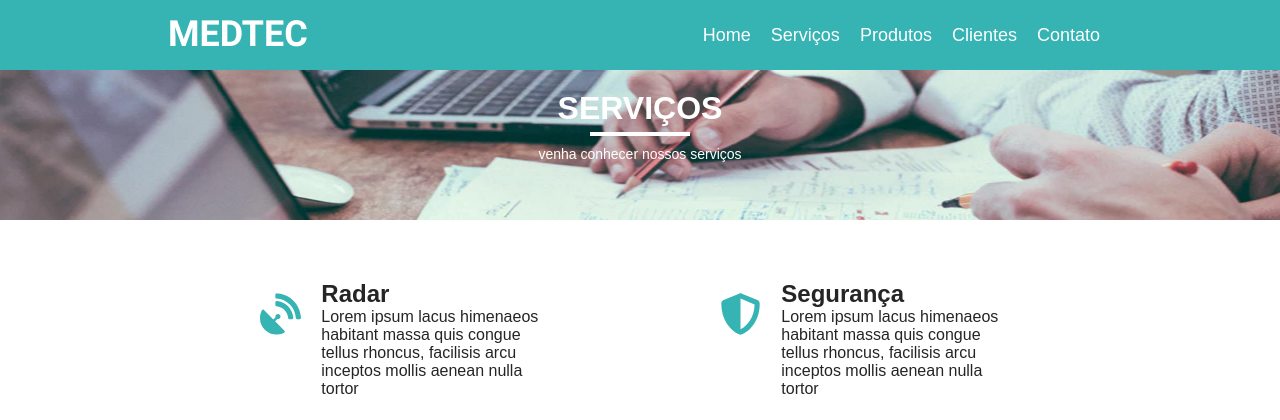
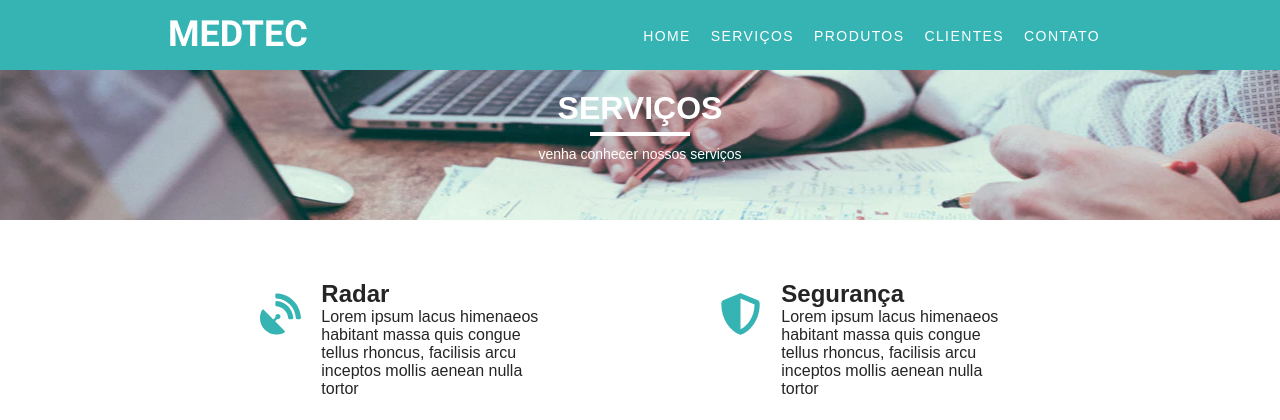
Before and after one commit to koejuao/projeto1, a PHP site: page /servicos.html in a window 1280 px wide. Shown: the top 420 px of the page. Run offline with PHP 8.4, Linux system fonts and the light colour scheme.

Commit message:
altera estilo do menu

```diff
--- a/css/style.css
+++ b/css/style.css
@@ -66,10 +66,18 @@ body {
 }
 
 .menu-nav a {
+  font-size: 14px;
+  line-height: 20px;
   text-decoration: none;
   color: #fff;
-  font-size: 1.125em;
+  text-transform: uppercase;
+  transition: all 0.3s ease;
+  letter-spacing: 0.1em;
 }
+.menu-nav a:hover {
+  color: #d0dada;
+}
+
 .menu-nav {
   flex: 1;
   margin: 0 10px;
```
